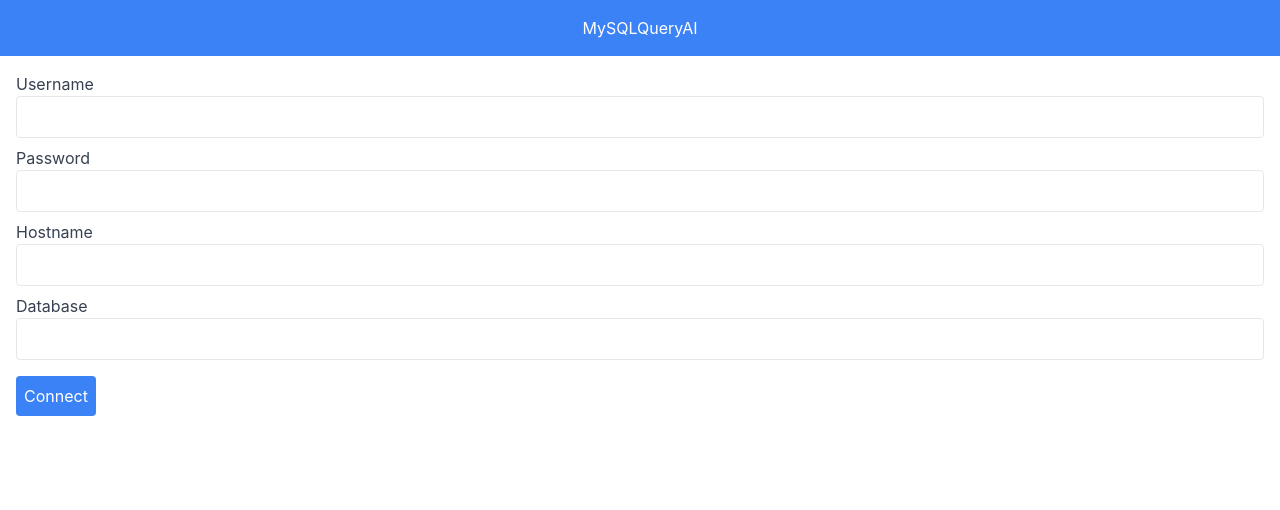
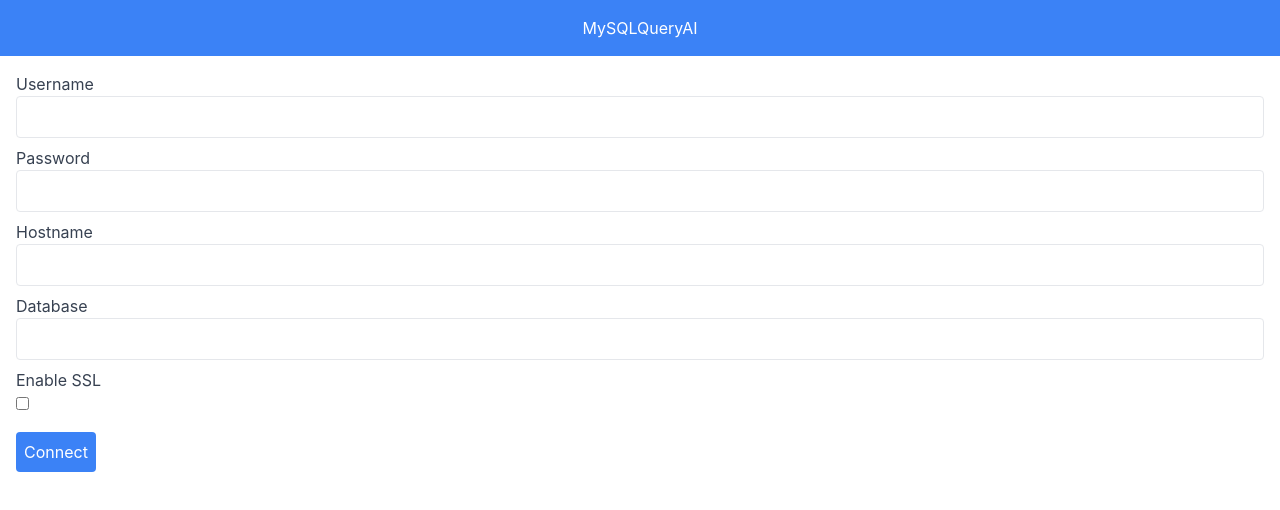
Before and after one commit to arunkuruvila275/MySQLQueryAI-Frontend, a React (Create React App) app: page / in a window 1280 px wide. Shown: the top 510 px of the page. Built offline with nearby package versions, Linux system fonts and the light colour scheme.

Commit message:
Added SSL connection

```diff
--- a/src/components/ConnectionForm.js
+++ b/src/components/ConnectionForm.js
@@ -5,7 +5,18 @@ function ConnectionForm({ onConnect }) {
   const [password, setPassword] = useState('');
   const [hostname, setHostname] = useState('');
   const [database, setDatabase] = useState('');
+  const [enableSSL, setEnableSSL] = useState(false);
   const [error, setError] = useState(null);
+  const [sslMessage, setSslMessage] = useState('');
+
+  const handleEnableSslChange = (e) => {
+    setEnableSSL(e.target.checked);
+    if (e.target.checked) {
+      setSslMessage('Please ensure SSL_CA, SSL_CERT, and SSL_KEY environment variables are set.');
+    } else {
+      setSslMessage('');
+    }
+  };
 
   const handleSubmit = async (event) => {
     event.preventDefault();
@@ -15,7 +26,8 @@ function ConnectionForm({ onConnect }) {
       username,
       password,
       hostname,
-      database
+      database,
+      enable_ssl: enableSSL
     };
 
     try {
@@ -81,6 +93,16 @@ function ConnectionForm({ onConnect }) {
           required
         />
       </div>
+      <div className="mb-2">
+        <label className="block text-gray-700">Enable SSL</label>
+        <input
+          type="checkbox"
+          checked={enableSSL}
+          onChange={handleEnableSslChange}
+          className="mr-2 leading-tight"
+        />
+      </div>
+      {sslMessage && <p className="text-yellow-500 mt-2">{sslMessage}</p>}
       <button type="submit" className="mt-2 p-2 bg-blue-500 text-white rounded">
         Connect
       </button>
--- a/src/components/QueryInput.js
+++ b/src/components/QueryInput.js
@@ -132,7 +132,7 @@ function QueryInput({ onGeneratedSql, connectionDetails, onExecute, explainedQue
         className="p-2 bg-purple-500 text-white rounded mb-4"
         disabled={loadingUpdateModel}
       >
-        {loadingUpdateModel ? 'Update Model with DB Structure' : 'Update Model with DB Structure'}
+        {loadingUpdateModel ? 'Relearn DB Schema' : 'Relearn DB Schema'}
       </button>
       <textarea
         value={query}
```
Also changed, not shown: pictures/FrontEnd 1.png, pictures/FrontEnd 2.png.
